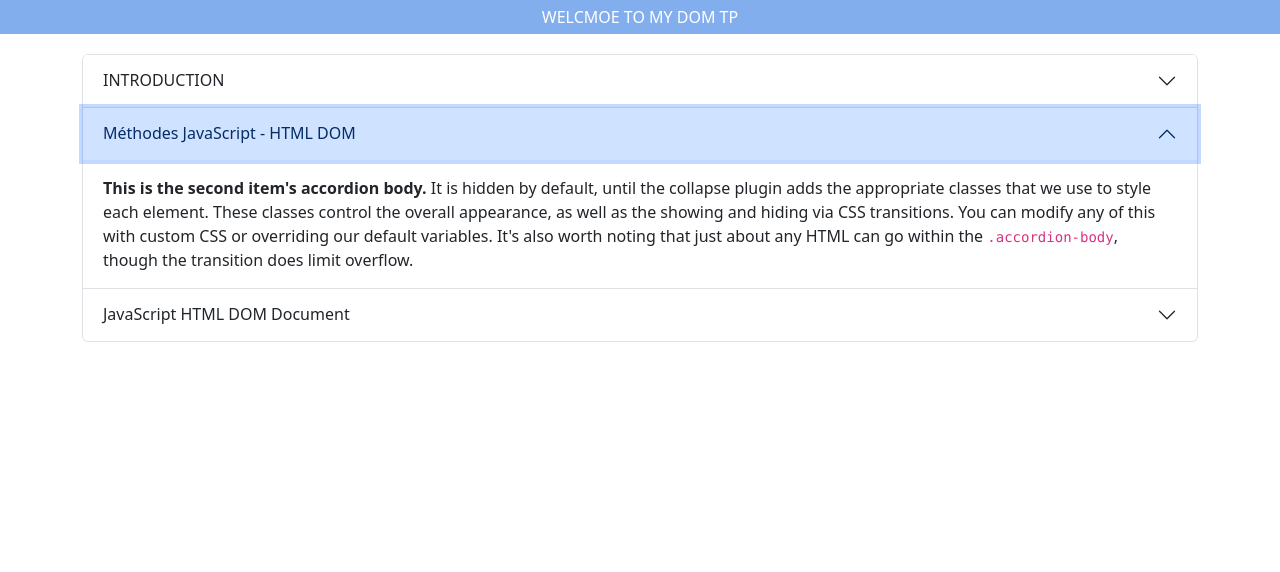
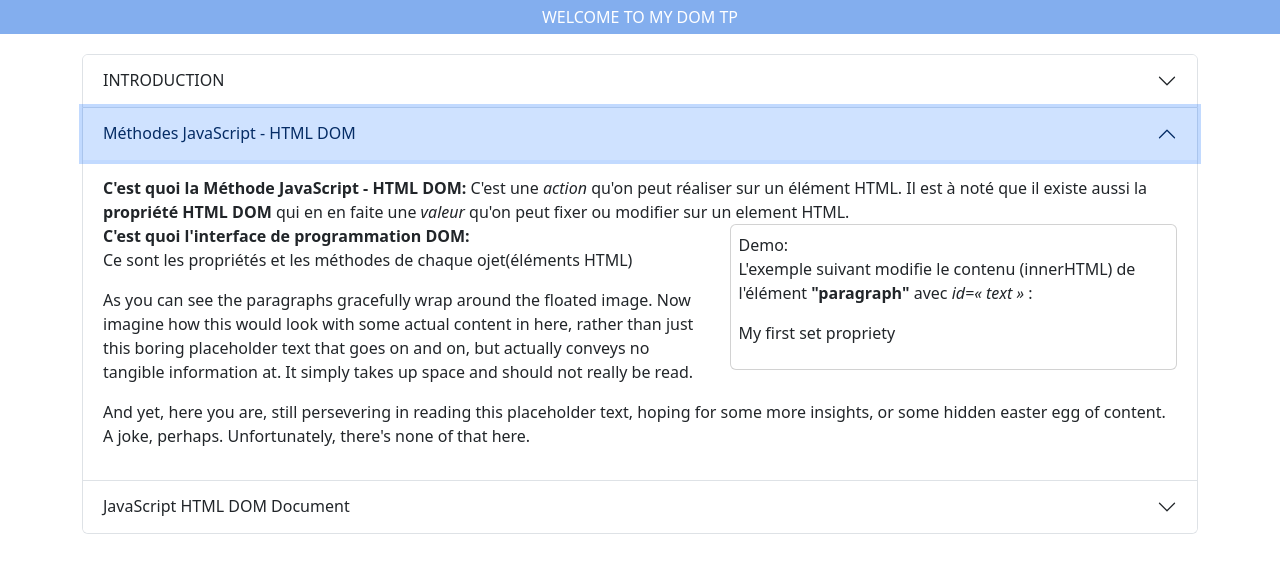
Before and after one commit to vianneyyovo/tp_dom, a plain HTML site: page index.html in a window 1280 px wide. Both pictures are taken after a click on the button "Méthodes JavaScript - HTML DOM". Drawn offline with nearby package versions, Linux system fonts and the light colour scheme.

Commit message:
[ADD]: first demo for dom tp project

```diff
--- a/index.html
+++ b/index.html
@@ -9,7 +9,7 @@
   </head>
   <body class="">
     <nav class="header">
-        WELCMOE TO MY DOM TP
+        WELCOME TO MY DOM TP
     </nav>
 
     <div class="components container">
@@ -64,8 +64,38 @@
           </h2>
           <div id="collapseTwo" class="accordion-collapse collapse" data-bs-parent="#accordionExample">
             <div class="accordion-body">
-              <strong>This is the second item's accordion body.</strong> It is hidden by default, until the collapse plugin adds the appropriate classes that we use to style each element. These classes control the overall appearance, as well as the showing and hiding via CSS transitions. You can modify any of this with custom CSS or overriding our default variables. It's also worth noting that just about any HTML can go within the <code>.accordion-body</code>, though the transition does limit overflow.
+              <strong>C'est quoi la Méthode JavaScript - HTML DOM:</strong>
+              C'est une <i>action</i> qu'on peut réaliser sur un élément HTML. Il est à noté que il existe aussi la <strong>propriété HTML DOM</strong> qui en en faite une <i>valeur</i> qu'on peut fixer ou modifier sur un element HTML.
+            <div>
+
+              <div class="clearfix">
+                <span class="col-md-5 float-md-end mb-3 ms-md-3 card">
+                  <div class="p-2">Demo:
+                    <p>
+                      L'exemple suivant modifie le contenu (innerHTML) de l'élément <strong>"paragraph"</strong> avec <i>id=« text »</i> :
+                    </p>
+                    <p id="text">
+                      ok
+                    </p>
+                  </div>
+                </span>
+                <strong>C'est quoi l'interface de programmation DOM:</strong>
+
+                <p>
+                  Ce sont les propriétés et les méthodes de chaque ojet(éléments HTML)
+                </p>
+
+                <p>
+                  As you can see the paragraphs gracefully wrap around the floated image. Now imagine how this would look with some actual content in here, rather than just this boring placeholder text that goes on and on, but actually conveys no tangible information at. It simply takes up space and should not really be read.
+                </p>
+
+                <p>
+                  And yet, here you are, still persevering in reading this placeholder text, hoping for some more insights, or some hidden easter egg of content. A joke, perhaps. Unfortunately, there's none of that here.
+                </p>
+              </div>
             </div>
+            </div>
+
           </div>
         </div>
         <div class="accordion-item">
--- a/js/script.js
+++ b/js/script.js
@@ -0,0 +1 @@
+document.getElementById("text").innerHTML = "My first set propriety";
```
